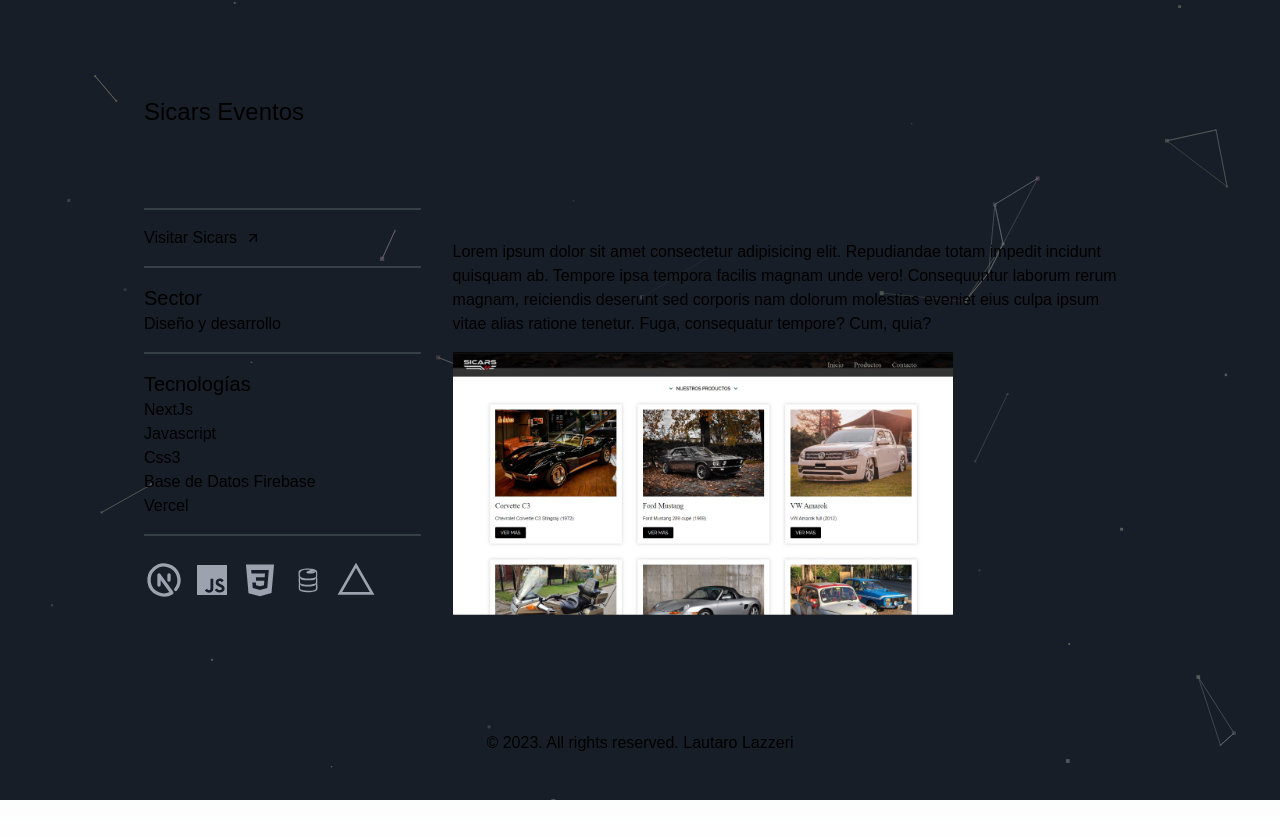
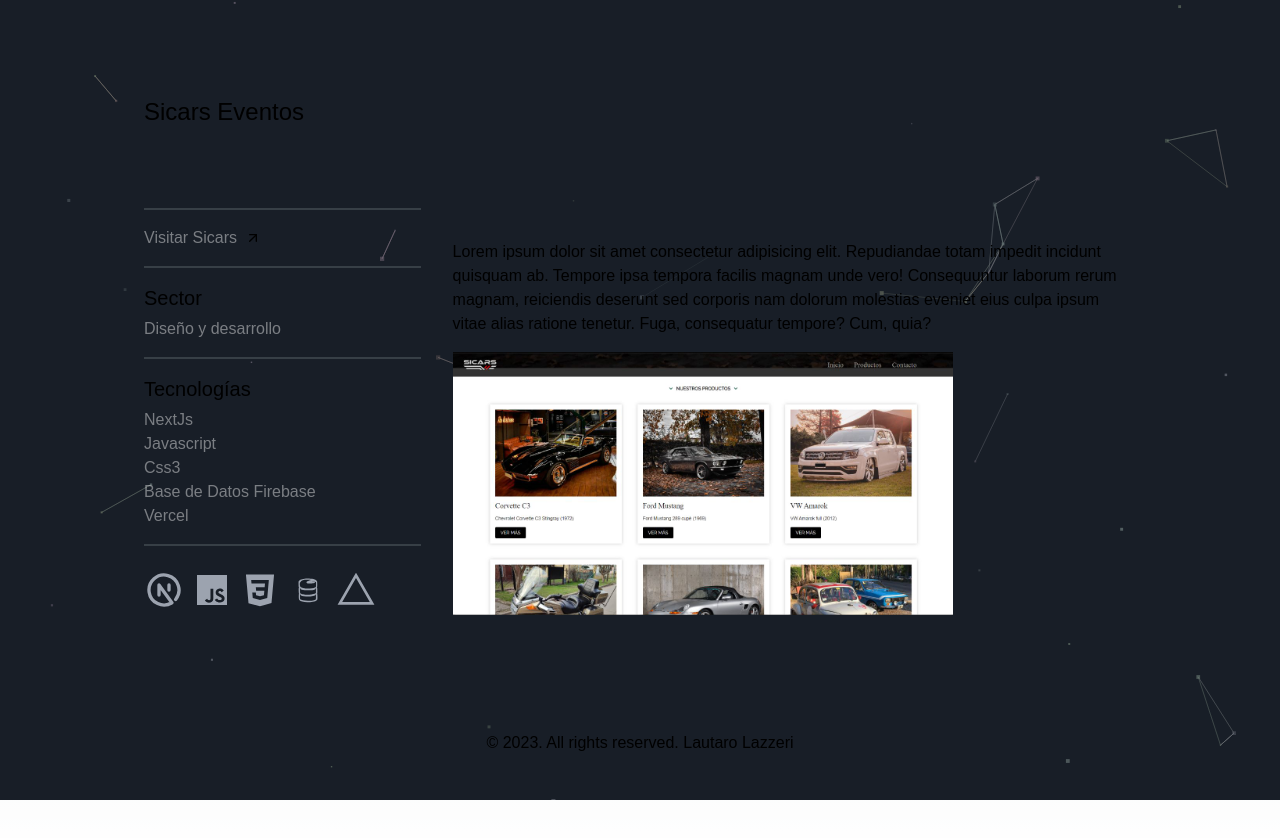
Before and after one commit to lautarolazzeri/lautaro-lazzeri, a Next.js app: page /portfolio/sicars in a window 1280 px wide. Shown: the top 838 px of the page. Built offline with nearby package versions, Linux system fonts and the light colour scheme.

Commit message:
que se to que pasa aca

```diff
--- a/pages/portfolio/meditacion.jsx
+++ b/pages/portfolio/meditacion.jsx
@@ -54,7 +54,7 @@
               </div>
         </div>
       </div>
-      <div className='md:ml-8 mt-8 md:mt-0'>
+      <div className='md:ml-8 md:mt-0 mt-8'>
         <p>Lorem ipsum dolor sit amet consectetur adipisicing elit. Repudiandae totam impedit incidunt quisquam ab. Tempore ipsa tempora facilis magnam unde vero! Consequuntur laborum rerum magnam, reiciendis deserunt sed corporis nam dolorum molestias eveniet eius culpa ipsum vitae alias ratione tenetur. Fuga, consequatur tempore? Cum, quia?</p>
         <Image src='/meditation.jpg' width={500} height={300} alt='meditacion' className='mt-5 strange-padding' />
       </div>
--- a/src/app/globals.css
+++ b/src/app/globals.css
@@ -35,3 +35,15 @@
   padding-top: 16px;
   padding-bottom: 16px;
 }
+.strange-padding p {
+  color: #ffffff6d;
+  transition: all 0.2s ease-in-out;
+}
+
+.strange-padding p:hover {
+  color: white;
+}
+
+.strange-padding h4 {
+  margin-bottom: 5px;
+}
--- a/src/app/page.tsx
+++ b/src/app/page.tsx
@@ -24,5 +24,6 @@
         </div>
     </div>
 
+
   )
 }
```
